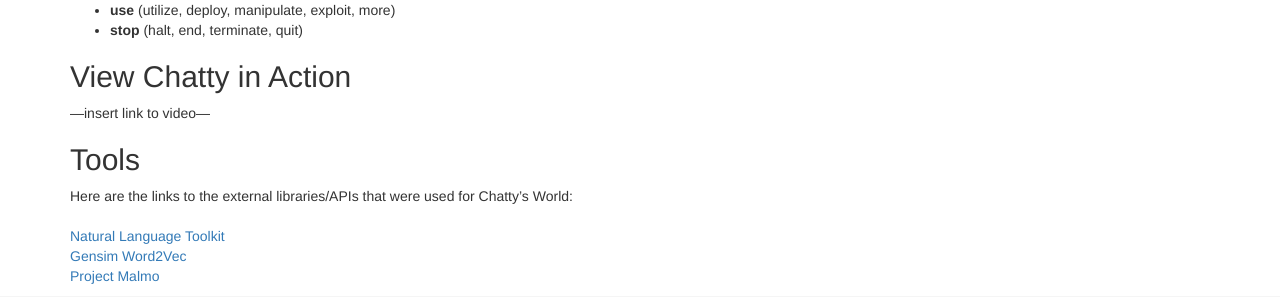
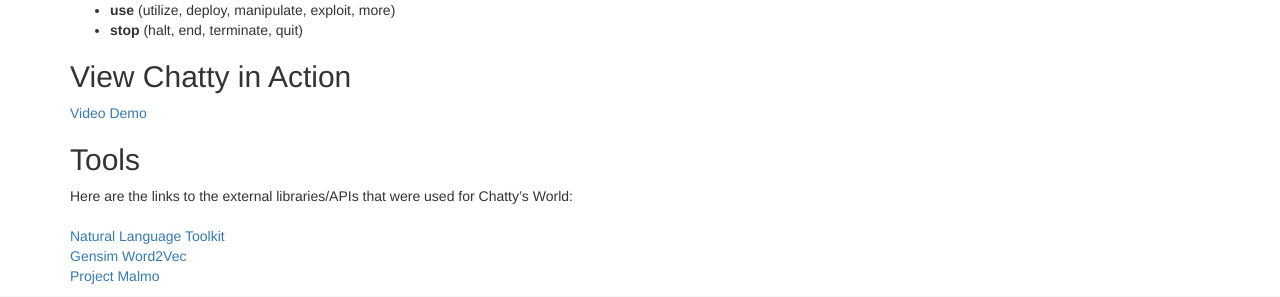
Before and after one commit to paulan94/Chattys-World, a Jekyll site: the page built from docs/index.md, in a window 1280 px wide and 1305 px high. Shown: the part 949-1246 px from the top of the window. Built offline with Jekyll 4.4.1, drawn with Linux system fonts in a browser that asks for light colours.

Commit message:
Update index.md

```diff
--- a/docs/index.md
+++ b/docs/index.md
@@ -26,7 +26,7 @@ This is the list of available commands in Malmo some of the accepted pairs our s
 - __stop__		(halt, end, terminate, quit)
 
 ## View Chatty in Action
----insert link to video---
+<a href="https://youtu.be/aNxZd19X9CY">Video Demo</a>
 
 ## Tools
 Here are the links to the external libraries/APIs that were used for Chatty's World:<br><br>
```
